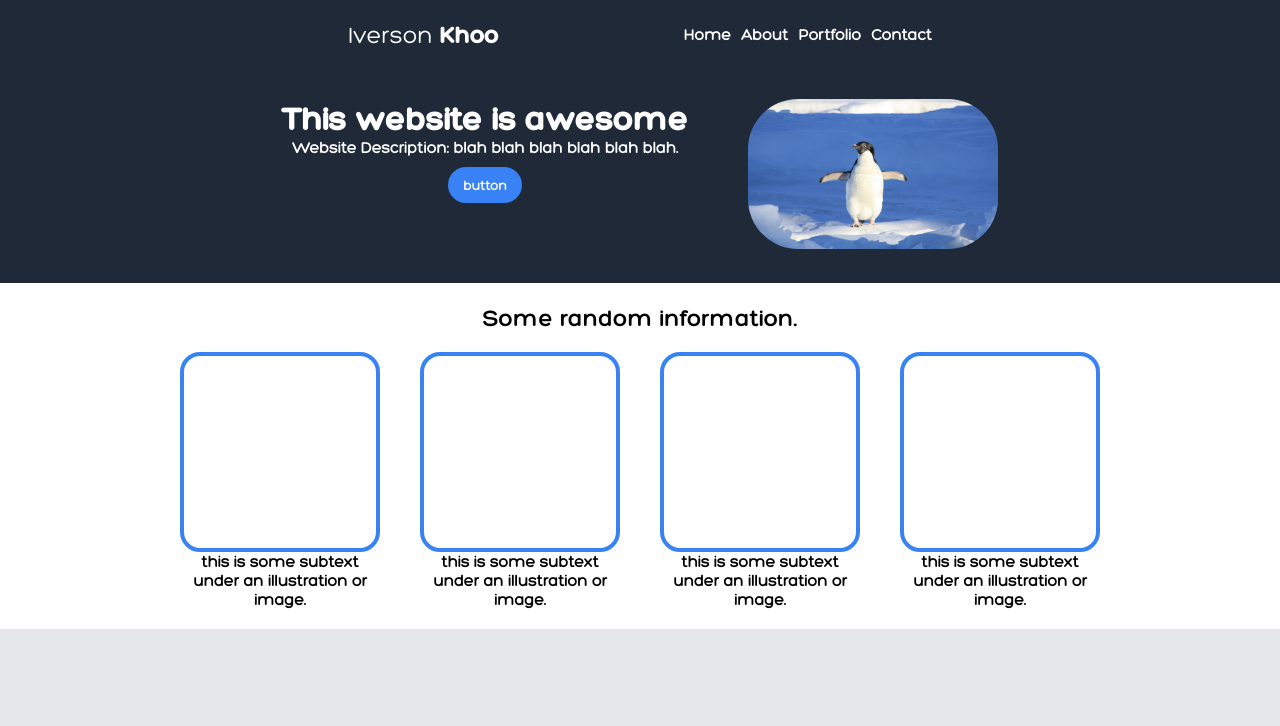
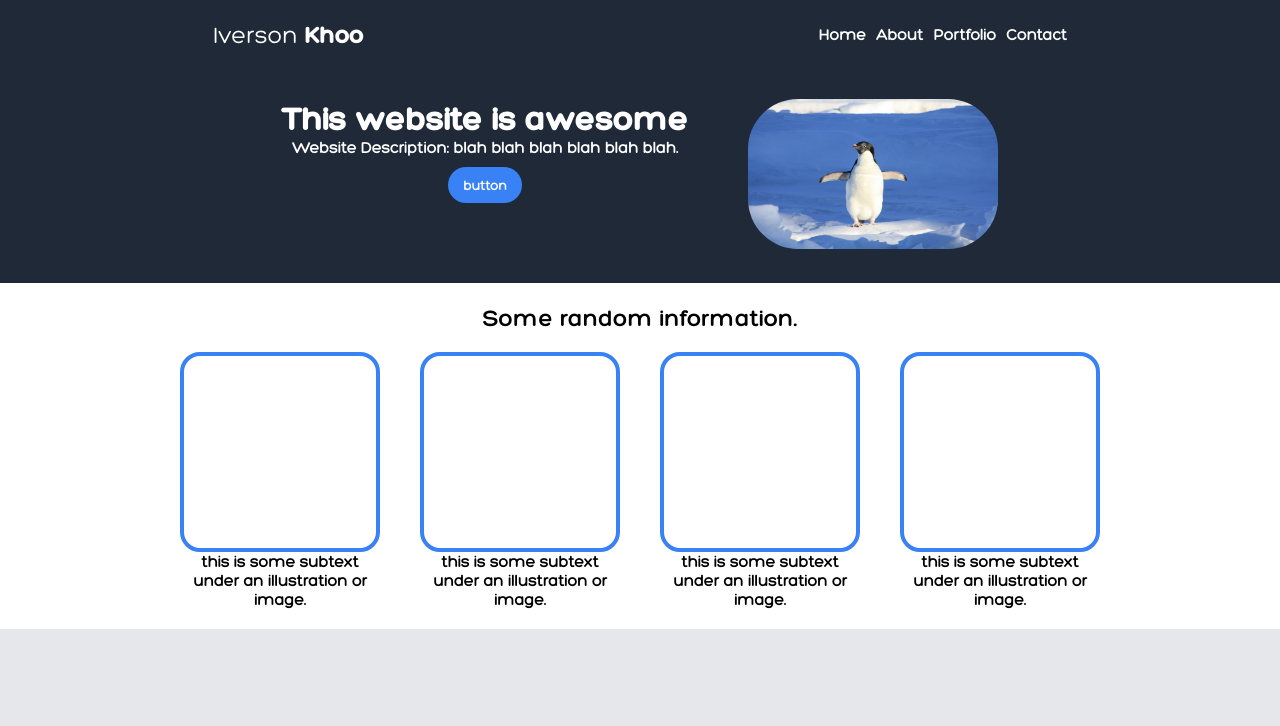
Before and after one commit to khoo02/Landing-Page, a plain HTML site: page index.html in a window 1280 px wide. Shown: the top 726 px of the page. Drawn offline with Linux system fonts and the light colour scheme.

Commit message:
adjust navigation bar

```diff
--- a/styles.css
+++ b/styles.css
@@ -46,13 +46,13 @@
     justify-content: center;
 }
 
-/* inner header container */
+/* navigation bar container */
 .logo-nav {
     height: 20%;
     width: 70%;
     margin-top: 10px;
     display: flex;
-    justify-content: space-evenly;
+    justify-content: space-between;
     flex-wrap: wrap;
     align-items: center;
     gap: 50px;
@@ -81,6 +81,7 @@
 /* navigation container */
 .navigation {
     display: flex;
+    flex-wrap: wrap;
     gap: 10px;
 }
 
```
